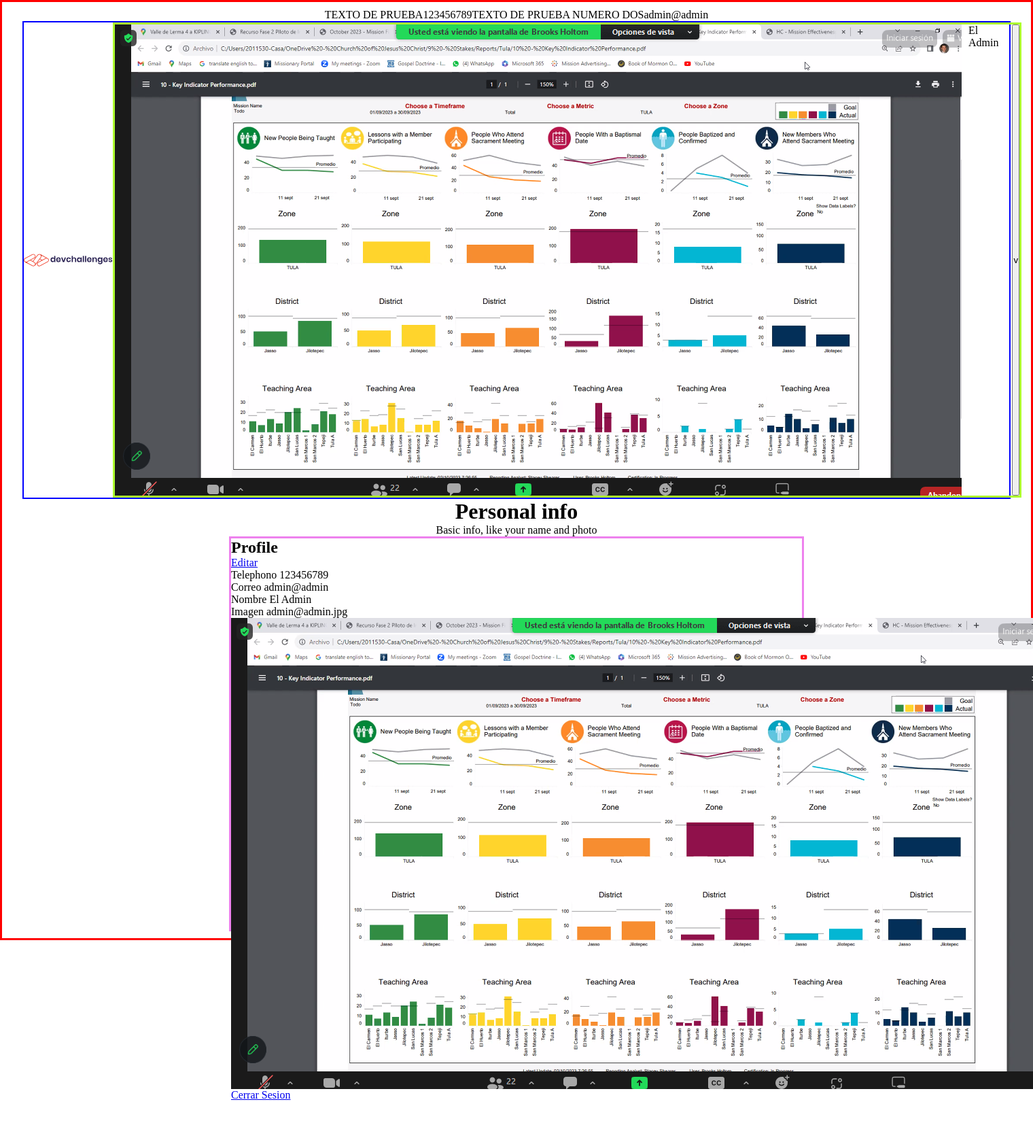
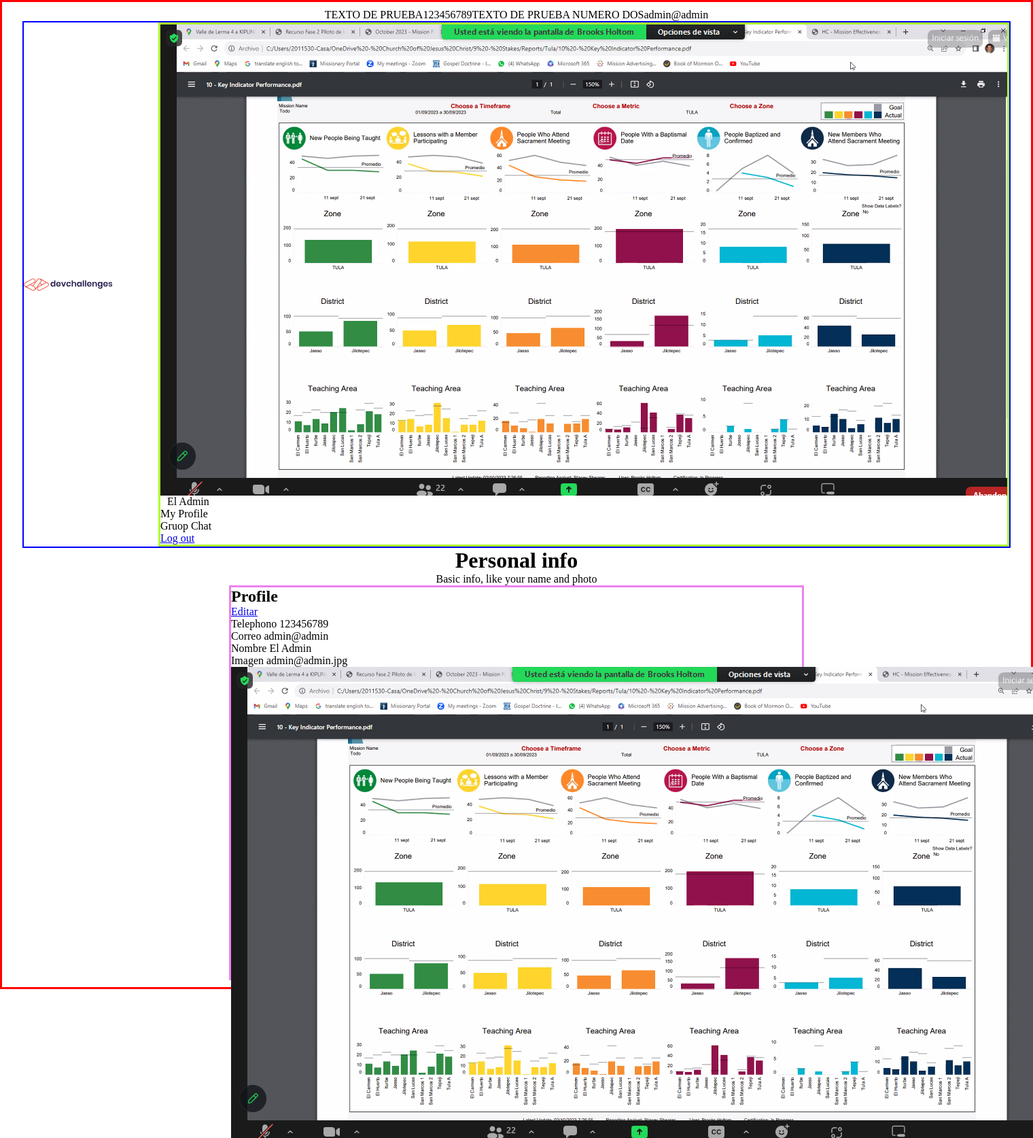
Before and after one commit to avincer-coder/login_db, a PHP site: page /profile.php in a window 1520 px wide; the page is wider, and only the part inside the window is pictured. Shown: that part at 68% size. Before the commit the page ends 1618 px from the top of that part, so only its background shows below. Run offline with PHP 8.4, Linux system fonts and the light colour scheme; a user stored in the database is signed in.

Commit message:
Creacion de modal para Js

```diff
--- a/profile.css
+++ b/profile.css
@@ -26,11 +26,16 @@ section{
     justify-content: space-between;
 }
 
-.box_modal{
+.box_perfil{
     border: 3px solid greenyellow;
     display: flex;
+    flex-direction: column;
 }
 
 .text_perfil{
     margin: 0px 20px 0px 10px;
 }
+
+.box_perfil_bottom{
+    display: none;
+}
--- /dev/null
+++ b/profile.js
@@ -0,0 +1,5 @@
+let boxBottom = document.querySelector(".box_perfil_bottom");
+let boxTop = document.querySelector(".box_perfil_top");
+if (boxBottom) {
+    boxBottom.style.display = "block"; // Por ejemplo, cambiar el fondo a rojo
+}
--- a/profile.php
+++ b/profile.php
@@ -26,6 +26,7 @@
 <!DOCTYPE html>
 <html lang="en">
 <head>
+
     <meta charset="UTF-8">
     <meta name="viewport" content="width=device-width, initial-scale=1.0">
     <title>Document</title>
@@ -34,15 +35,23 @@
 <body>
     <div class="top">
         <img src="devchallenges.svg" alt="dev logo">
-        <div class="box_modal">
-            <img src="<?php echo($imagen) ?>" alt="foto">
-            <p class="text_perfil"><?php echo($nombre)?></p>
-            <button>v</button>
+        <div class="box_perfil">
+            <div class="box_perfil_top">
+                <img src="<?php echo($imagen) ?>" alt="foto">
+                <p class="text_perfil"><?php echo($nombre)?></p>
+            </div>
+            <div class="box_perfil_bottom">
+                <p>My Profile</p>
+                <p>Gruop Chat</p>
+                <a href="cerrar_sesion.php">Log out</a>
+            </div>
         </div>
     </div>
     <h1>Personal info</h1>
     <p>Basic info, like your name and photo</p>
     <section>
+
+
         <div>
             <h2>Profile</h2>
 
@@ -53,7 +62,8 @@
         <P>Nombre <?php echo($nombre)?></P>
         <P>Imagen <?php echo($imagen)?></P>
         <img src="<?php echo("img/" . $imagen) ?>" alt="imagen de perfil">
-        <a href="cerrar_sesion.php">Cerrar Sesion</a>
+
     </section>
+    <script src="profile.js" ></script>
 </body>
 </html>
```
Also changed, not shown: Instrucciones.txt (+1 -7 lines).
